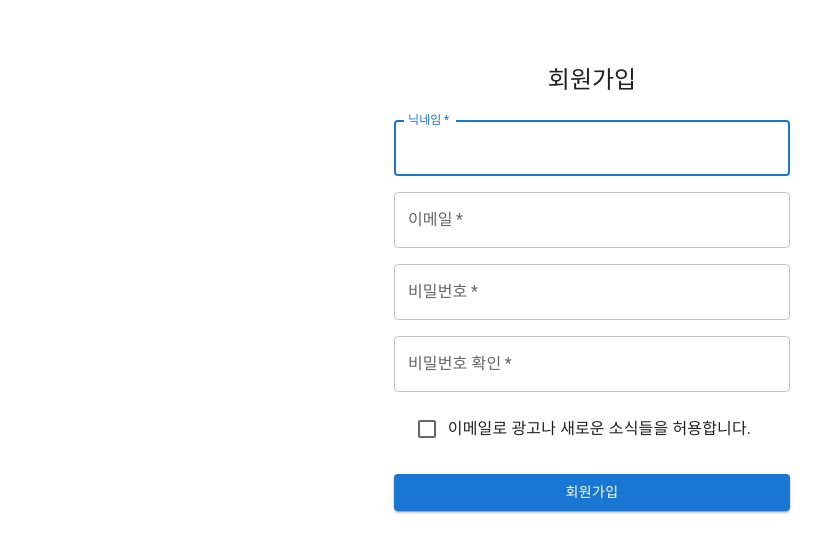
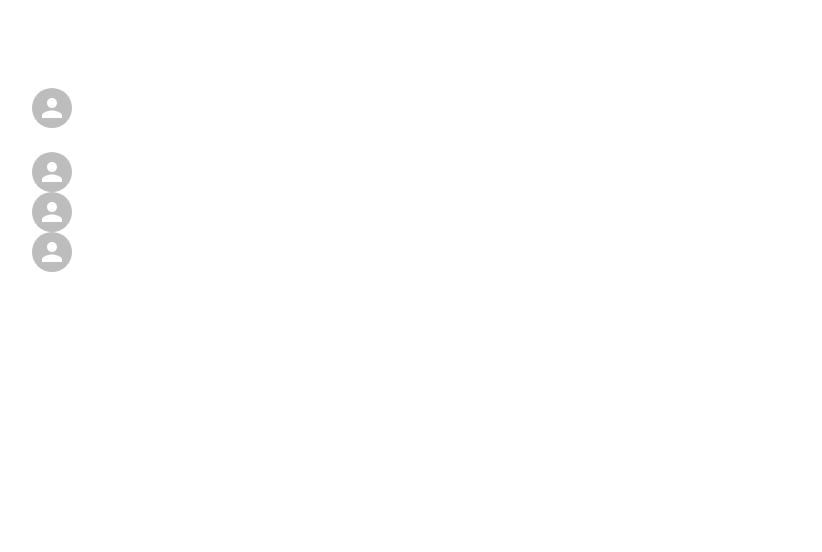
Before and after one commit to zzho-o/study-platform_front, a React (Create React App) app: page / in a window 1280 px wide. Shown: the top 552 px of the page, without its empty margins (48-870 px from the left). Built offline with nearby package versions, Linux system fonts and the light colour scheme.

Commit message:
'feature'

```diff
--- a/src/App.js
+++ b/src/App.js
@@ -3,6 +3,7 @@ import Home from "./Home";
 import React from "react";
 import SignUp from "./SignUp";
 import SignIn from "./SignIn";
+import Mypage from "./MyPage";
 
 function App() {
   return (
@@ -13,7 +14,7 @@ function App() {
         <h2> {name} !</h2>
       </header> */}
       {/* <Home /> */}
-      <SignUp />
+      <Mypage />
     </div>
   );
 }
--- /dev/null
+++ b/src/MyPage.js
@@ -0,0 +1,38 @@
+import * as React from "react";
+import Avatar from "@mui/material/Avatar";
+import Box from "@mui/material/Box";
+
+export default function SignUp() {
+  const handleSubmit = (event) => {
+    event.preventDefault();
+    const data = new FormData(event.currentTarget);
+    console.log({
+      email: data.get("email"),
+      password: data.get("password"),
+    });
+  };
+
+  return (
+    <Box
+      sx={{
+        marginTop: 8,
+        marginLeft: 10,
+        display: "flex",
+        flexDirection: "column",
+        alignItems: "flex",
+      }}
+    >
+      <Box
+        sx={{
+          marginTop: 3,
+          marginBottom: 3,
+        }}
+      >
+        <Avatar></Avatar>
+      </Box>
+      <Avatar></Avatar>
+      <Avatar></Avatar>
+      <Avatar></Avatar>
+    </Box>
+  );
+}
```
